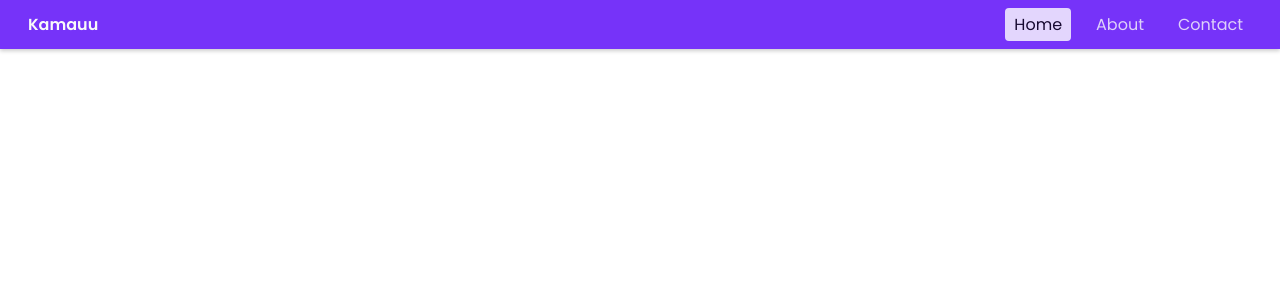
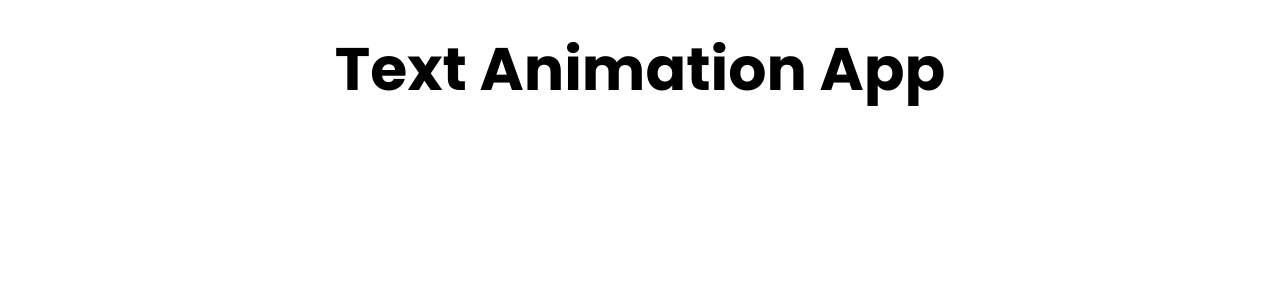
Before and after one commit to spectr-e/react-projects, a React (Vite) app: page / in a window 1280 px wide. Shown: the top 300 px of the page. Built offline with nearby package versions, Linux system fonts and the light colour scheme.

Commit message:
feat(TextAnimationApp): Initialize a codebase for project 18

```diff
--- a/src/App.jsx
+++ b/src/App.jsx
@@ -19,6 +19,7 @@ import {
   RegistrationForm,
   NotesApp,
   NavBarApp,
+  TextAnimationApp,
 } from './Projects'
 
 function App() {
@@ -41,7 +42,8 @@ function App() {
         {/* <FilterContactApp /> */}
         {/* <RegistrationForm /> */}
         {/* <NotesApp /> */}
-        <NavBarApp />
+        {/* <NavBarApp /> */}
+        <TextAnimationApp />
       </div>
     </div>
   )
--- /dev/null
+++ b/src/Projects/18-text-animation-app/TextAnimationApp.jsx
@@ -0,0 +1,10 @@
+import { Title } from '../../components'
+const TextAnimationApp = () => {
+  return (
+    <div className='container text-center'>
+      <Title title={'Text Animation App'} />
+    </div>
+  )
+}
+
+export default TextAnimationApp
--- a/src/Projects/index.js
+++ b/src/Projects/index.js
@@ -17,8 +17,10 @@ import RegistrationForm from './15-registration-form-app/RegistrationForm'
 import NotesApp from './16-notes-app/NotesApp'
 import { NotesStyle, Icons, DeleteIcon } from './16-notes-app/NotesStyle'
 import NavBarApp from './17-responsive-navigation-app/NavBar'
+import TextAnimationApp from './18-text-animation-app/TextAnimationApp'
 
 export {
+  TextAnimationApp,
   NavBarApp,
   DeleteIcon,
   Icons,
```
